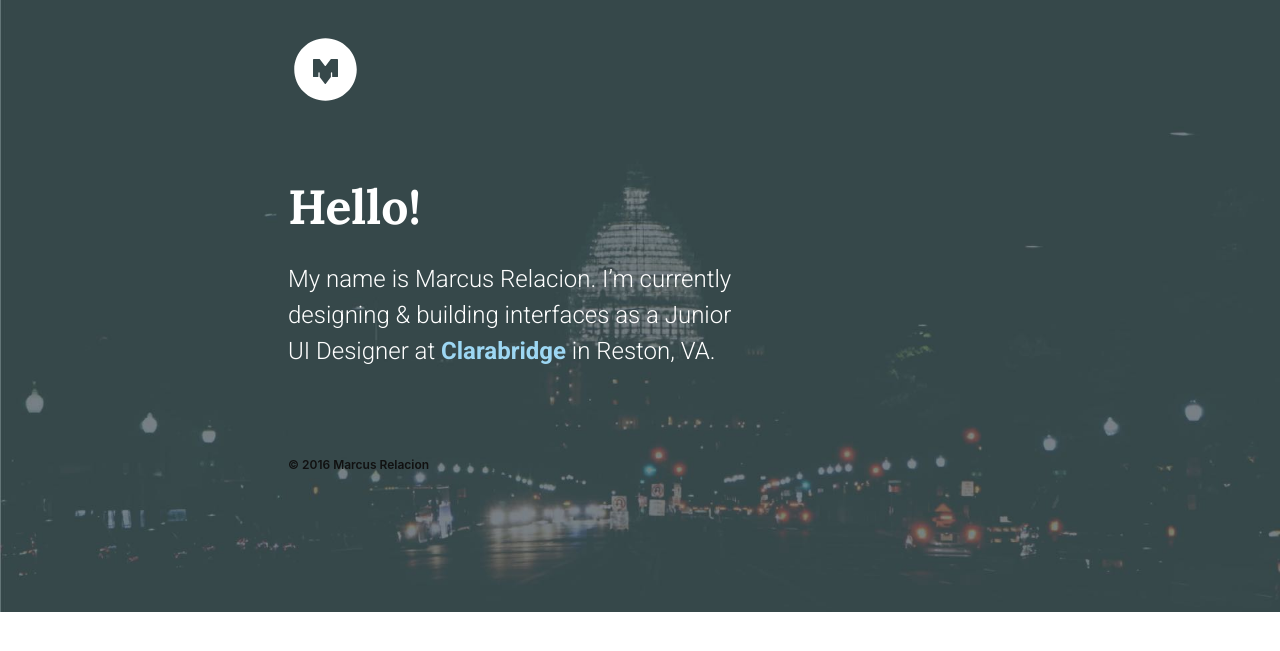
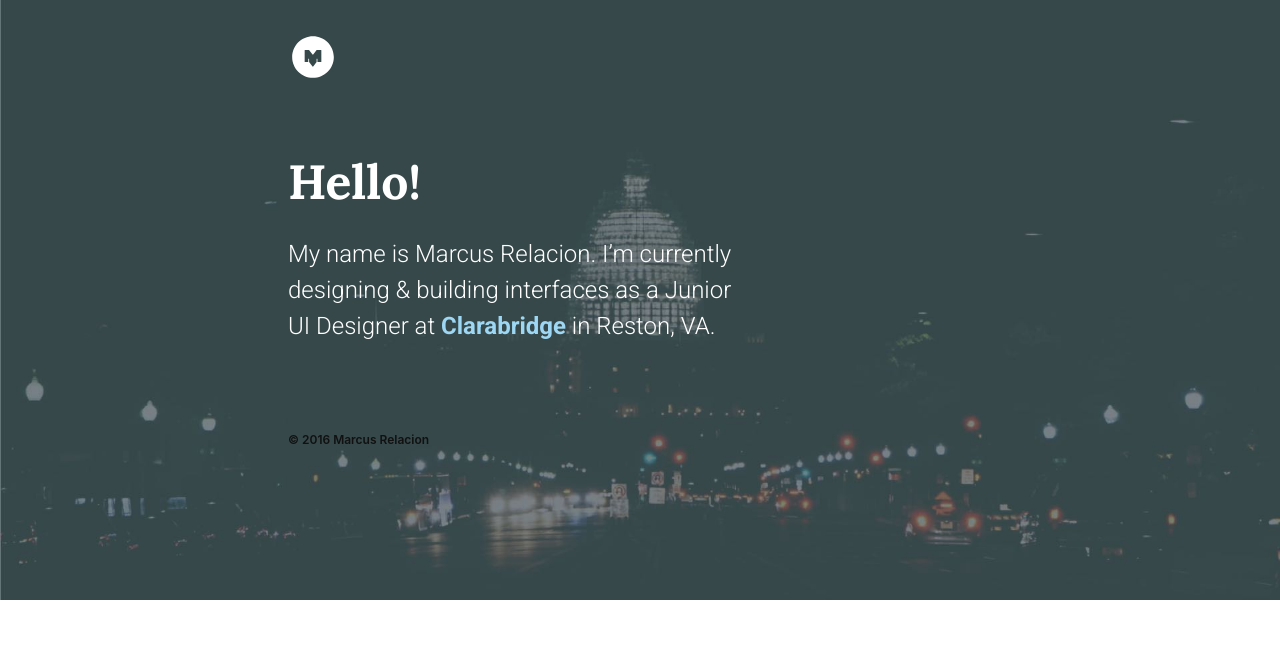
Before and after one commit to brandonpowell/marcusrelacion.github.io, a Jekyll site: the page built from index.markdown, in a window 1280 px wide. Shown: the top 651 px of the page. Built offline with Jekyll 4.4.1, drawn with Linux system fonts in a browser that asks for light colours.

Commit message:
updating styles for images

```diff
--- a/_sass/_mr-globals.scss
+++ b/_sass/_mr-globals.scss
@@ -1,4 +1,5 @@
 body {
+ background: none;
 }
 
 /* sets the max width for the container of the site */
@@ -10,7 +11,7 @@ body {
 
 /* sets the max width of the logo */
 .logo-wrapper {
-  max-width: 75px;
+  max-width: 50px;
   width: 100%;
 }
 
```
